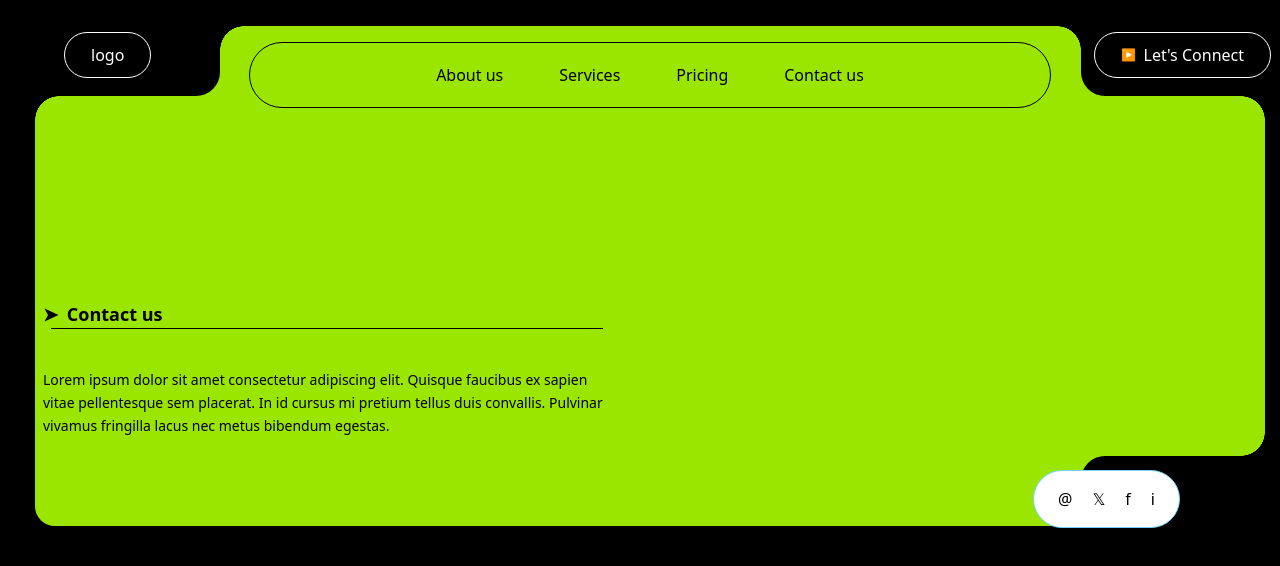
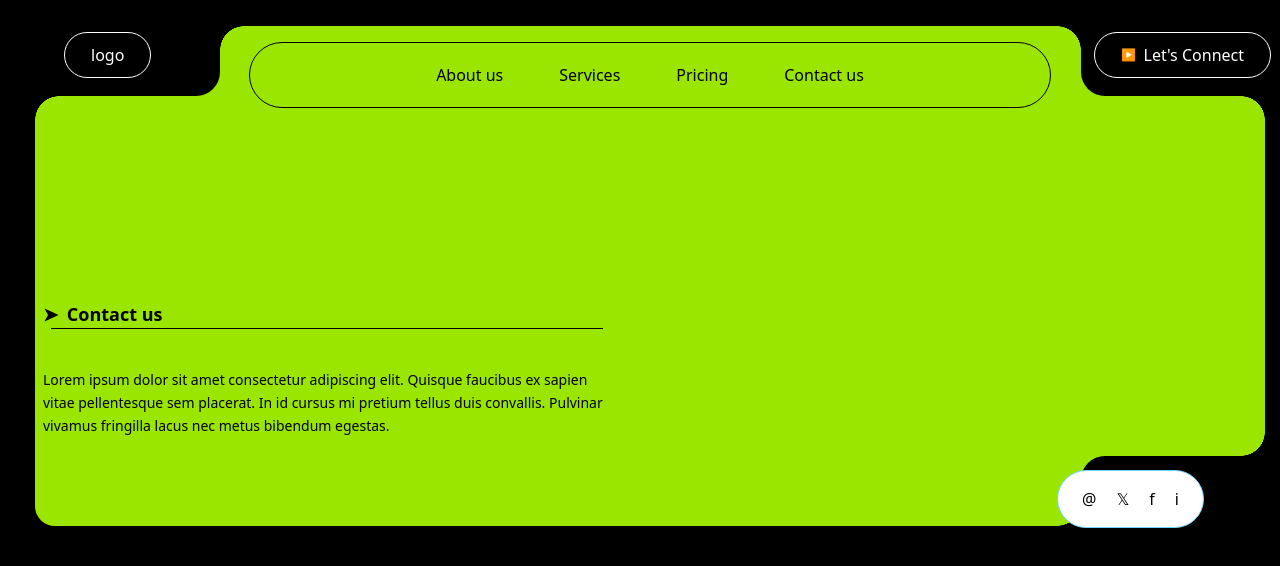
Before and after one commit to Masoom24/project-new, a React (Vite) app: page / in a window 1280 px wide. Shown: the top 566 px of the page. Built offline with nearby package versions, Linux system fonts and the light colour scheme.

Commit message:
Update Mainpage.jsx

```diff
--- a/src/Mainpage.jsx
+++ b/src/Mainpage.jsx
@@ -61,7 +61,7 @@ const CornerBlocks = () => {
       </div>
 
       {/* Social Icons */}
-      <div className="flex justify-end w-full px-25 -mt-14 z-30">
+      <div className="flex justify-end w-full px-19 -mt-14 z-30">
         <div className="bg-white border border-sky-300 rounded-full px-6 py-4 flex items-center gap-5">
           <a href="#">@</a>
           <a href="#">𝕏</a>
```
